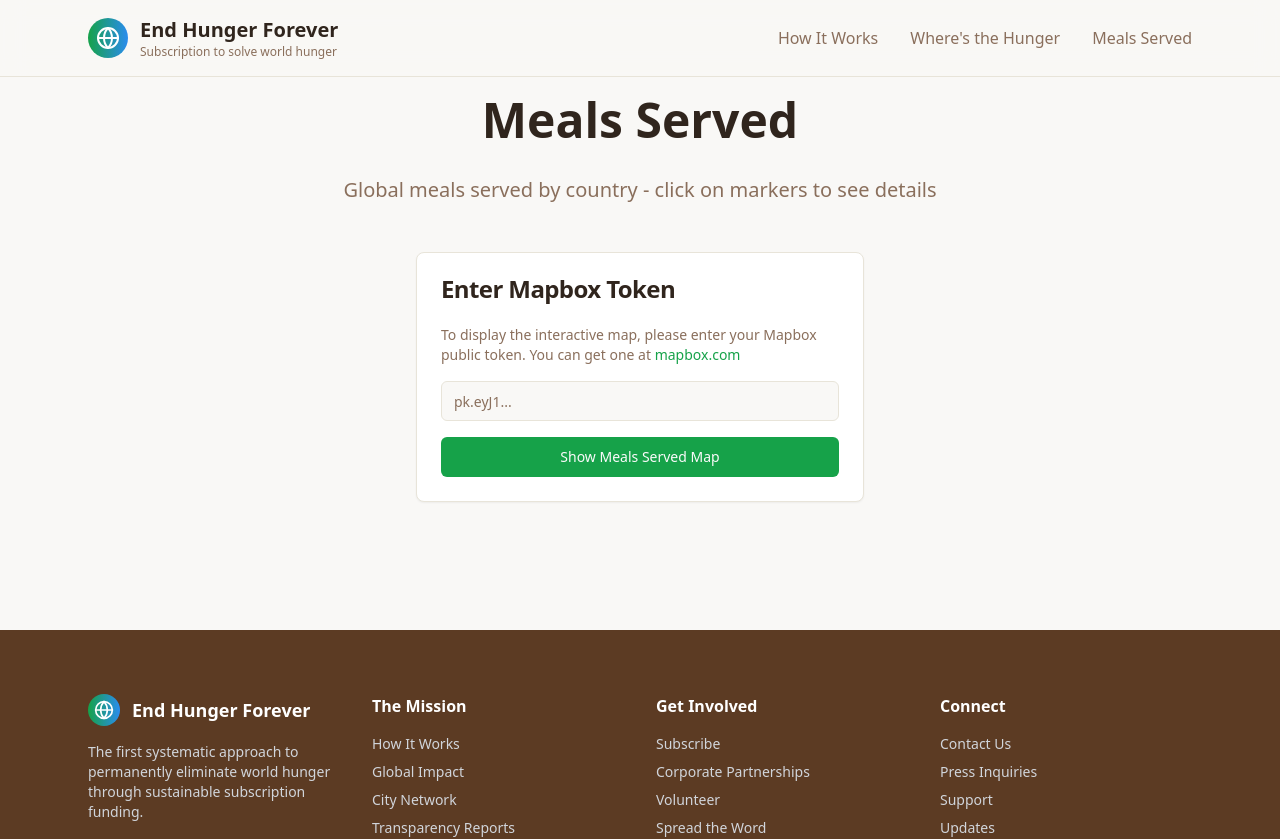
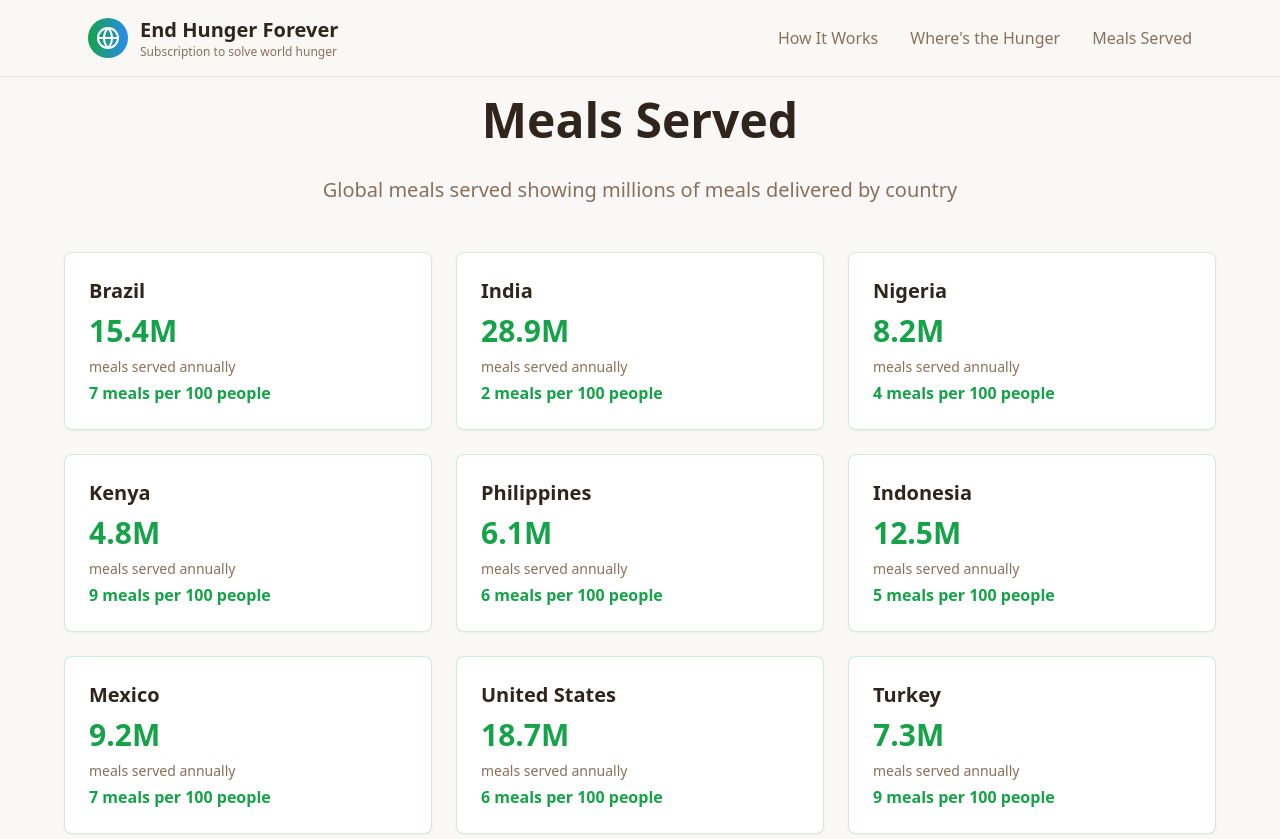
Before and after one commit to adityanarayanan95-collab/end-hunger-now, a React (Vite) app: page /meals-served in a window 1280 px wide. Shown: the top 839 px of the page. Built offline with nearby package versions, Linux system fonts and the light colour scheme.

Commit message:
Update Meals Served page grid
Update the "Meals Served" page to display a grid of cards with meals served data for 15 countries, similar to the "Where's the Hunger" page.

```diff
--- a/src/pages/MealsServed.tsx
+++ b/src/pages/MealsServed.tsx
@@ -7,14 +7,23 @@ import { Card, CardContent, CardHeader, CardTitle } from "@/components/ui/card";
 import { MapContainer } from "@/components/MapContainer";
 
 const MealsServed = () => {
-  const [mapboxToken, setMapboxToken] = useState("");
-  const [showMap, setShowMap] = useState(false);
-
-  const handleShowMap = () => {
-    if (mapboxToken.trim()) {
-      setShowMap(true);
-    }
-  };
+  const mealsData = [
+    { country: "Brazil", meals: 15.4, population: 215 },
+    { country: "India", meals: 28.9, population: 1400 },
+    { country: "Nigeria", meals: 8.2, population: 218 },
+    { country: "Kenya", meals: 4.8, population: 54 },
+    { country: "Philippines", meals: 6.1, population: 109 },
+    { country: "Indonesia", meals: 12.5, population: 273 },
+    { country: "Mexico", meals: 9.2, population: 128 },
+    { country: "United States", meals: 18.7, population: 331 },
+    { country: "Turkey", meals: 7.3, population: 84 },
+    { country: "Ethiopia", meals: 5.6, population: 117 },
+    { country: "Egypt", meals: 4.2, population: 104 },
+    { country: "South Africa", meals: 3.8, population: 60 },
+    { country: "Thailand", meals: 2.9, population: 70 },
+    { country: "Bangladesh", meals: 6.7, population: 165 },
+    { country: "Pakistan", meals: 5.1, population: 225 },
+  ];
 
   return (
     <div className="min-h-screen bg-background">
@@ -25,39 +34,27 @@ const MealsServed = () => {
             Meals Served
           </h1>
           <p className="text-xl text-muted-foreground text-center mb-12">
-            Global meals served by country - click on markers to see details
+            Global meals served showing millions of meals delivered by country
           </p>
 
-          {!showMap ? (
-            <Card className="max-w-md mx-auto mb-8">
-              <CardHeader>
-                <CardTitle>Enter Mapbox Token</CardTitle>
-              </CardHeader>
-              <CardContent className="space-y-4">
-                <p className="text-sm text-muted-foreground">
-                  To display the interactive map, please enter your Mapbox public token.
-                  You can get one at <a href="https://mapbox.com/" target="_blank" rel="noopener noreferrer" className="text-primary hover:underline">mapbox.com</a>
-                </p>
-                <Input
-                  type="text"
-                  placeholder="pk.eyJ1..."
-                  value={mapboxToken}
-                  onChange={(e) => setMapboxToken(e.target.value)}
-                />
-                <Button onClick={handleShowMap} className="w-full">
-                  Show Meals Served Map
-                </Button>
-              </CardContent>
-            </Card>
-          ) : (
-            <div className="mb-12">
-              <MapContainer
-                mapboxToken={mapboxToken}
-                type="meals"
-                title="Global Meals Served by Country"
-              />
-            </div>
-          )}
+          <div className="grid grid-cols-1 md:grid-cols-2 lg:grid-cols-3 gap-6">
+            {mealsData.map((item, index) => (
+              <Card key={index} className="border-hope/20 hover:shadow-lg transition-shadow">
+                <CardContent className="p-6">
+                  <h3 className="text-xl font-bold text-foreground mb-2">{item.country}</h3>
+                  <p className="text-3xl font-bold text-hope mb-2">
+                    {item.meals}M
+                  </p>
+                  <p className="text-muted-foreground text-sm mb-1">
+                    meals served annually
+                  </p>
+                  <p className="text-hope font-semibold">
+                    {Math.round((item.meals / item.population) * 100)} meals per 100 people
+                  </p>
+                </CardContent>
+              </Card>
+            ))}
+          </div>
         </div>
       </main>
       <Footer />
```
